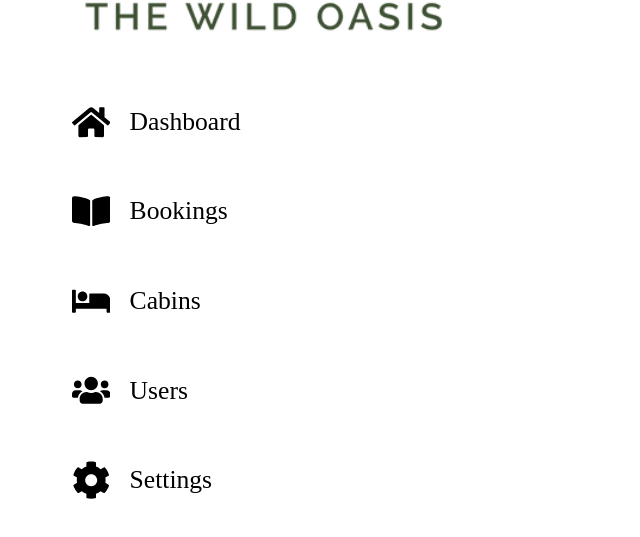
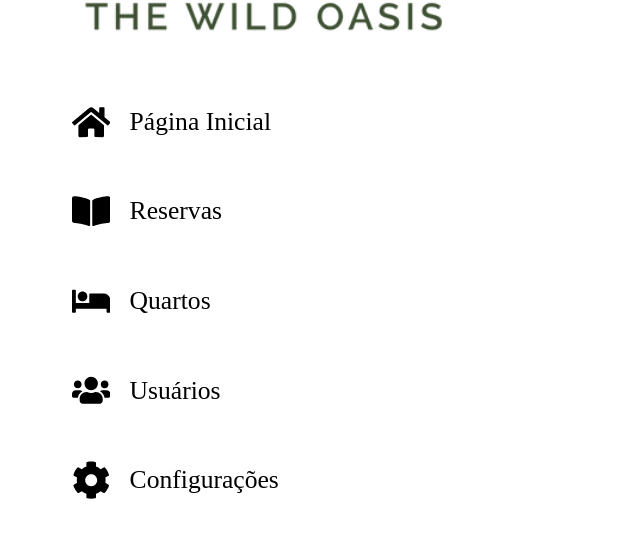
Before and after one commit to marcelohmurakami/projetos-estudo, a React app in the folder wild-oasis/: page /dashboard in a window 1280 px wide. Shown: the part 275-812 px from the top of the page, without its empty margins (0-640 px from the left). Built offline with nearby package versions, Linux system fonts and the light colour scheme; the HTML template or start-up script is replaced by a standard one.

Commit message:
Mudanças de inglês para PT-BR

```diff
--- a/wild-oasis/src/ui/MainNav.jsx
+++ b/wild-oasis/src/ui/MainNav.jsx
@@ -63,35 +63,35 @@ function MainNav() {
       <ListItem>
         <StyledNavLink to="/dashboard">
           <FaHome />
-          Dashboard
+          Página Inicial
         </StyledNavLink>
       </ListItem>
 
       <ListItem>
         <StyledNavLink to="/bookings">
           <FaBookOpen />
-          Bookings
+          Reservas
         </StyledNavLink>
       </ListItem>
 
       <ListItem>
         <StyledNavLink to="/cabins">
           <FaBed />
-          Cabins
+          Quartos
         </StyledNavLink>
       </ListItem>
 
       <ListItem>
         <StyledNavLink to="/users">
           <FaUsers />
-          Users
+          Usuários
         </StyledNavLink>
       </ListItem>
 
       <ListItem>
         <StyledNavLink to="/settings">
           <FaCog />
-          Settings
+          Configurações
         </StyledNavLink>
       </ListItem>
     </NavList>
```
